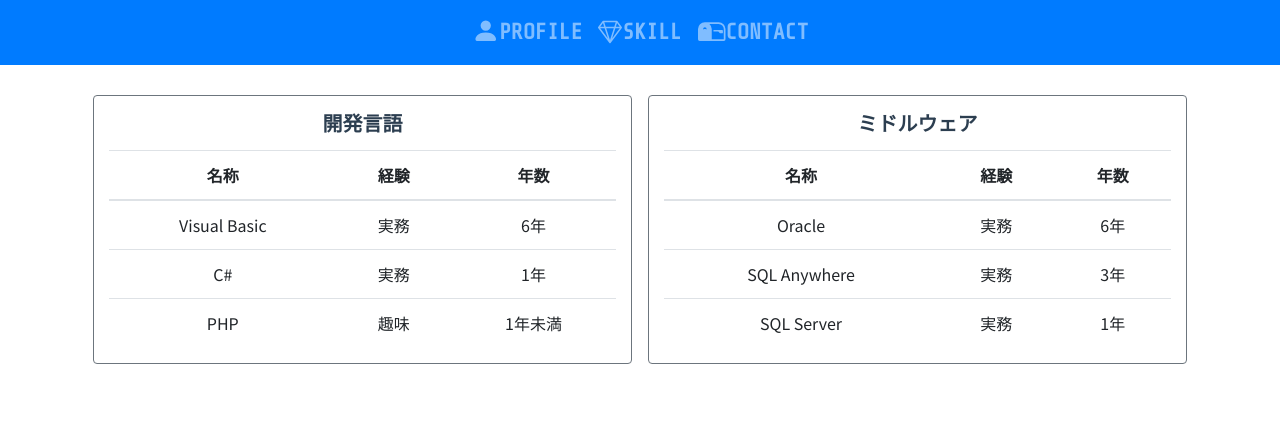
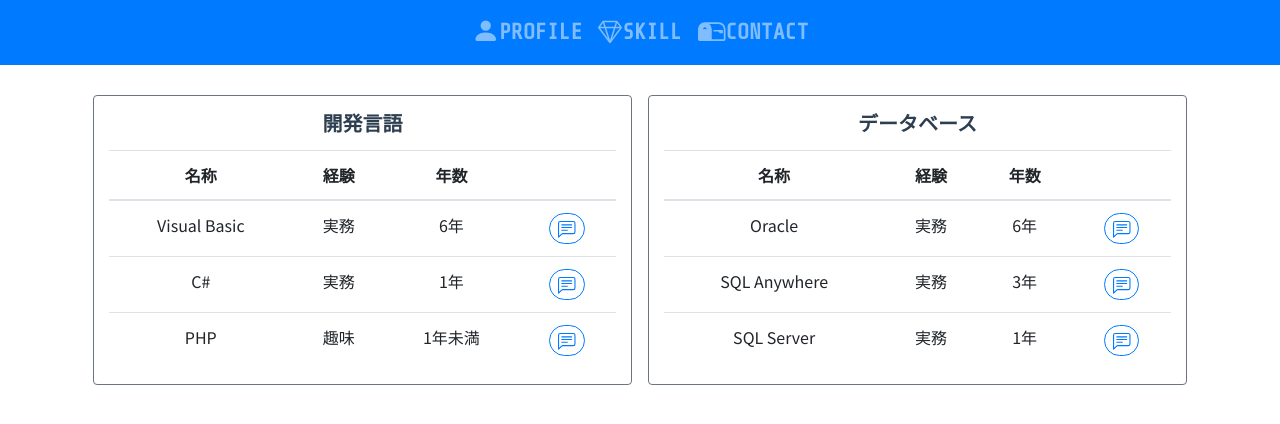
Before and after one commit to sepository/myportfolio, a Vue app: page /#/skill in a window 1280 px wide. Shown: the top 424 px of the page. Built offline with nearby package versions, Linux system fonts and the light colour scheme.

Commit message:
モーダルでコメント表示

```diff
--- /dev/null
+++ b/src/assets/skills/databases.json
@@ -0,0 +1,20 @@
+[
+  {
+    "name": "Oracle",
+    "exp": 1,
+    "year": 6,
+    "comment": "主に設計と開発を行っていました。テーブルやデータのメンテナンスはSQL Plusを使用していました。"
+  },
+  {
+    "name": "SQL Anywhere",
+    "exp": 1,
+    "year": 3,
+    "comment": "前職ではOracleから乗り換えるような形で使い始めました。環境構築、設計、開発、いずれも経験しています。"
+  },
+  {
+    "name": "SQL Server",
+    "exp": 1,
+    "year": 1,
+    "comment": "基本的なSQLとバックアップ等のメンテナンス程度の経験です。"
+  }
+]
--- a/src/assets/skills/languages.json
+++ b/src/assets/skills/languages.json
@@ -1,5 +1,20 @@
 [
-  { "name": "Visual Basic", "exp": 1, "year": 6},
-  { "name": "C#",           "exp": 1, "year": 1},
-  { "name": "PHP",          "exp": 0, "year": 0}
+  {
+    "name": "Visual Basic",
+    "exp": 1,
+    "year": 6,
+    "comment": "前職のシステム開発でメインに使った言語です。フロントエンドはWindowsForms、バックエンドはASP.NETで開発していました。"
+  },
+  {
+    "name": "C#",
+    "exp": 1,
+    "year": 1,
+    "comment": "主に作業用のツール作成に使用していました。HTMLからデータ部分を取得して、システム用にデータを変換するといったツールを作成していました。"
+  },
+  {
+    "name": "PHP",
+    "exp": 0,
+    "year": 0,
+    "comment": "Laravelを勉強中です。"
+  }
 ]
--- a/src/assets/skills/middlewares.json
+++ /dev/null
@@ -1,5 +0,0 @@
-[
-  { "name": "Oracle",       "exp": 1, "year": 6 },
-  { "name": "SQL Anywhere", "exp": 1, "year": 3 },
-  { "name": "SQL Server",   "exp": 1, "year": 1 }
-]
--- a/src/components/Skill.vue
+++ b/src/components/Skill.vue
@@ -1,9 +1,13 @@
 <template>
   <div class="container">
     <div class="row mx-auto">
-      <SkillTable title="開発言語" file="languages"></SkillTable>
-      <SkillTable title="ミドルウェア" file="middlewares"></SkillTable>
+      <SkillTable title="開発言語" file="languages" @show="showComment"></SkillTable>
+      <SkillTable title="データベース" file="databases" @show="showComment"></SkillTable>
     </div>
+
+    <b-modal :id="commentModal.id" :title="commentModal.title" ok-only centered @hide="resetCommentModal">
+      {{ this.commentModal.comment }}
+    </b-modal>
   </div>
 </template>
 
@@ -11,8 +15,28 @@
 import SkillTable from '@/components/SkillTable'
 
 export default {
+  data() {
+    return {
+      commentModal: {
+        id: 'comment-modal',
+        title: '',
+        comment: ''
+      }
+    }
+  },
   components: {
     SkillTable
+  },
+  methods: {
+    showComment: function(title, comment, button) {
+      this.commentModal.title = title
+      this.commentModal.comment = comment
+      this.$root.$emit('bv::show::modal', this.commentModal.id, button)
+    },
+    resetCommentModal: function() {
+      this.commentModal.title = ''
+      this.commentModal.comment = ''
+    }
   }
 }
 </script>
--- a/src/components/SkillTable.vue
+++ b/src/components/SkillTable.vue
@@ -7,6 +7,11 @@
       </template>
       <template v-slot:cell(year)="data">
         {{ data.item.year > 0 ? data.item.year + "年" : "1年未満" }}
+      </template>
+      <template v-slot:cell(comment)="data">
+        <b-button size="sm" variant="outline-primary" pill @click="$emit('show', data.item.name, data.item.comment, $event.target)">
+          <b-icon-chat-left-text></b-icon-chat-left-text>
+        </b-button>
       </template>
     </b-table>
   </div>
@@ -26,9 +31,10 @@ export default {
     return {
       items: [],
       fields:[
-        { key: "name",  label: "名称" },
-        { key: "exp",   label: "経験" },
-        { key: "year",  label: "年数" }
+        { key: "name",    label: "名称" },
+        { key: "exp",     label: "経験" },
+        { key: "year",    label: "年数" },
+        { key: "comment", label: ""}
       ],
       exp_names: ["趣味", "実務"]
     }
```
